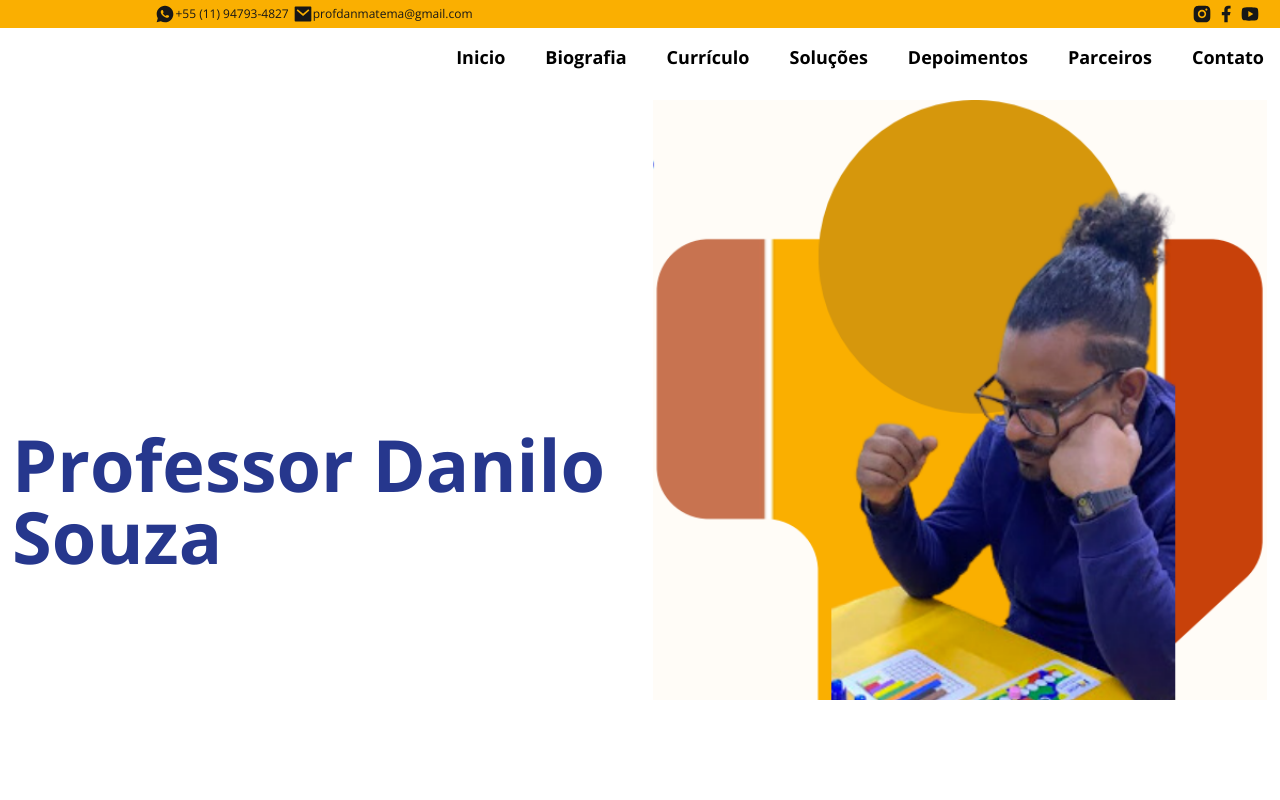
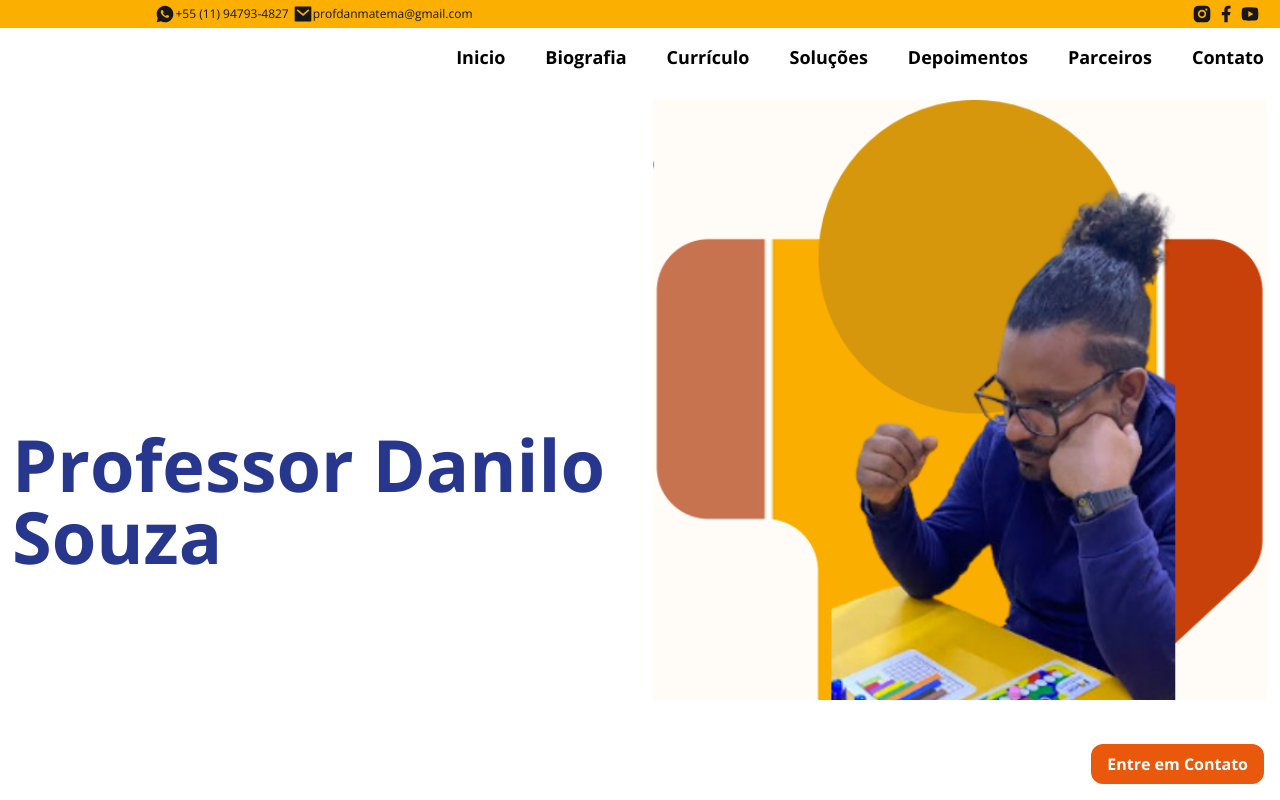
Before and after one commit to SteveSilvas/dan-matema, a Next.js app: page / in a window 1280 px wide. Shown: the top 800 px of the page. Built offline with nearby package versions, Linux system fonts and the light colour scheme.

Commit message:
adicionando botão de contato.

```diff
--- a/src/app/page.tsx
+++ b/src/app/page.tsx
@@ -8,6 +8,7 @@ import Solcution from "./screens/Soluction";
 import Contact from "./screens/Contact";
 import Testimony from "./screens/Testimony";
 import Partner from "./screens/Partners";
+import ContactButton from "@/components/ContactButton";
 export default function Home() {
   return (
     <>
@@ -27,6 +28,7 @@ export default function Home() {
           />
         </figure>
       </div>
+      <ContactButton/>
       <CarrouselPage />
       <About />
       <Curriculum />
--- /dev/null
+++ b/src/components/ContactButton/index.tsx
@@ -0,0 +1,14 @@
+import React from 'react';
+import DefaultButton from '../DefaultButton';
+
+const ContactButton: React.FC = () => {
+    return (
+        <DefaultButton
+            title="Entre em Contato"
+            to='#contato'
+            className='fixed bottom-4 right-4 z-50 text:black   bg-orange-600 hover:bg-orange-400 text-white font-bold py-2 px-4 rounded-xl'
+        />
+    );
+}
+
+export default ContactButton;
--- a/src/components/DefaultButton/index.tsx
+++ b/src/components/DefaultButton/index.tsx
@@ -27,7 +27,7 @@ const DefaultButton: React.FC<IDefaultButton> = ({
             onClick={onClick}
             href={to}
             hidden={disabled}
-            className={`bg-orange-600 hover:bg-orange-400 text-white font-bold py-2 px-4 rounded-xl ${className}`} type={type}>
+            className={className ?? "bg-yellow_d hover:bg-yellow_d text-white font-bold py-2 px-4 rounded-xl"} type={type}>
             <div className="flex items-center justify-center">
                 {children}
                 {title}
```
